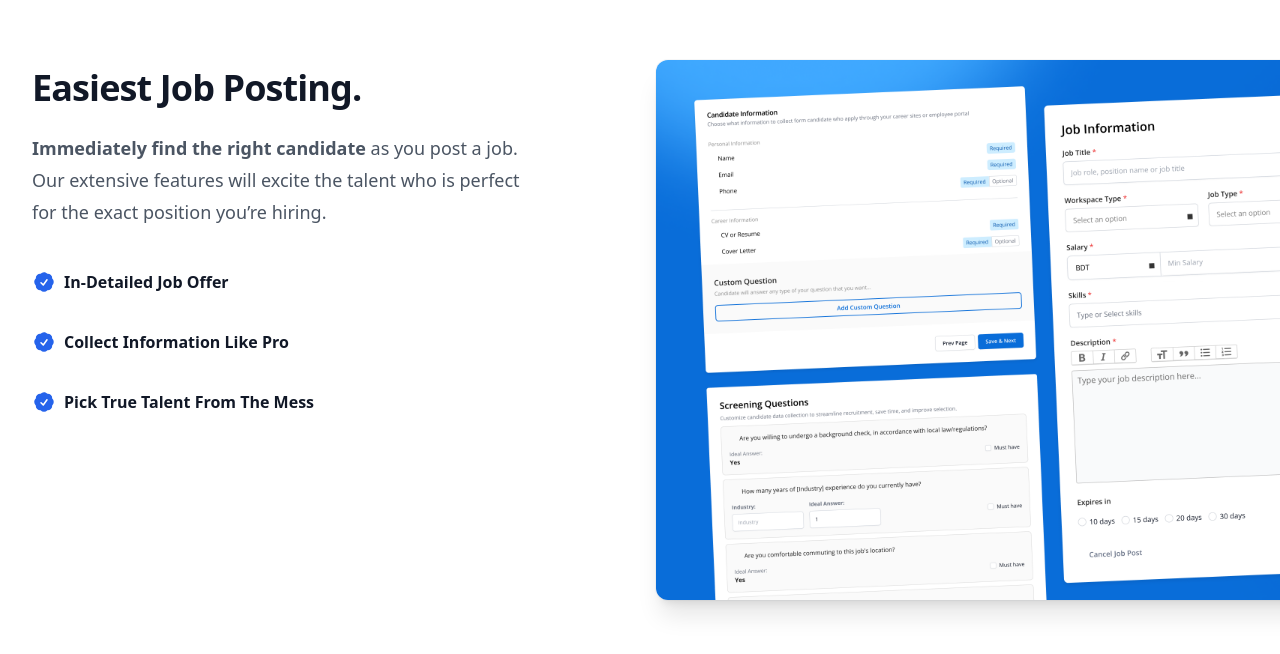
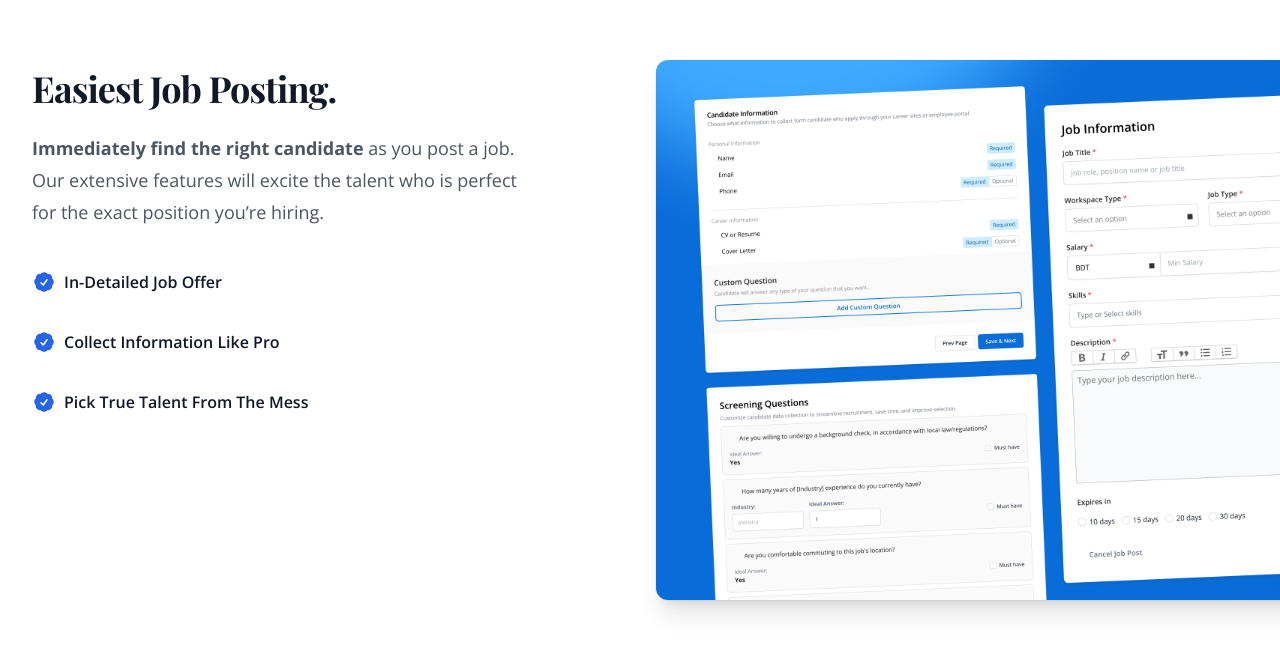
Before and after one commit to JuggleHire/jugglehire.com, a Nuxt app: page / in a window 1280 px wide. Shown: the part 3802-4456 px from the top of the page. Built offline with nearby package versions, Linux system fonts and the light colour scheme; what vue-datocms would draw is missing.

Commit message:
updated: font-family

```diff
--- a/assets/css/tailwind.css
+++ b/assets/css/tailwind.css
@@ -1,6 +1,19 @@
+@import url('https://fonts.googleapis.com/css2?family=Playfair+Display:wght@400;500;600;700;800&display=swap');
+@import url('https://fonts.googleapis.com/css2?family=Open+Sans:wght@300;400;500;600;700&display=swap');
 @tailwind base;
 @tailwind components;
 @tailwind utilities;
+
+@layer base{
+    html, body{
+        font-family: system-ui, -apple-system, BlinkMacSystemFont, 'Segoe UI', Roboto, Oxygen, Ubuntu, Cantarell, 'Open Sans', 'Helvetica Neue', sans-serif;
+        font-family: 'Open Sans', sans-serif;
+    }
+
+    button,a,h1,h2,h3,h4,h5,h6{
+        font-family: 'Playfair Display', serif;
+    }
+}
 
 @layer utilities{
     .sticky-nav{
--- a/components/EasiestJob.vue
+++ b/components/EasiestJob.vue
@@ -4,8 +4,8 @@
       <div class="mx-auto grid max-w-2xl grid-cols-1 gap-x-8 gap-y-16 sm:gap-y-20 lg:mx-0 lg:max-w-none lg:grid-cols-2">
         <div class="lg:pr-8 ">
           <div class="lg:max-w-lg">
-            <p class="mt-2 text-3xl font-bold tracking-tight text-gray-900 sm:text-4xl">Easiest
-              Job Posting.</p>
+            <h2 class="mt-2 text-3xl font-bold tracking-tight text-gray-900 sm:text-4xl">Easiest
+              Job Posting.</h2>
             <p class="mt-6 text-lg leading-8 text-gray-600"><b>Immediately find the right candidate</b> as you post a job.
               Our extensive features will excite the talent who is perfect
               for the exact position you’re hiring.</p>
--- a/components/RecruitmentPuzzle.vue
+++ b/components/RecruitmentPuzzle.vue
@@ -17,7 +17,7 @@
           class="mb-6 flex h-10 w-10 items-center justify-center rounded-lg bg-blue-600 text-white shrink-0">
         </div>
         <div class="ms-5 sm:ms-6">
-          <h3 class="text-base font-semibold leading-7 text-gray-900" v-text="item.title" />
+          <p class="text-lg font-semibold leading-7 text-gray-900" v-text="item.title" />
           <p class="mt-1  text-base leading-7 text-gray-600" v-text="item.description" />
         </div>
       </div>
--- a/components/SingleDashboard.vue
+++ b/components/SingleDashboard.vue
@@ -4,9 +4,9 @@
     <div class="max-w-[85rem] mx-auto space-y-16">
       <div class="mx-auto px-6 lg:px-8">
         <div class="mx-auto max-w-2xl sm:text-center" data-aos="fade-in">
-          <p class="mt-2 text-2xl font-bold tracking-tight text-gray-900 sm:text-4xl">
+          <h2 class="mt-2 text-2xl font-bold tracking-tight text-gray-900 sm:text-4xl">
             Single Dashboard. Manage Everything.
-          </p>
+          </h2>
           <p class="mt-6 text-lg leading-8 text-gray-600">
             🚀 Skillfully Hire The Right Candidate Using World-Class Recruitment
             Software
```
